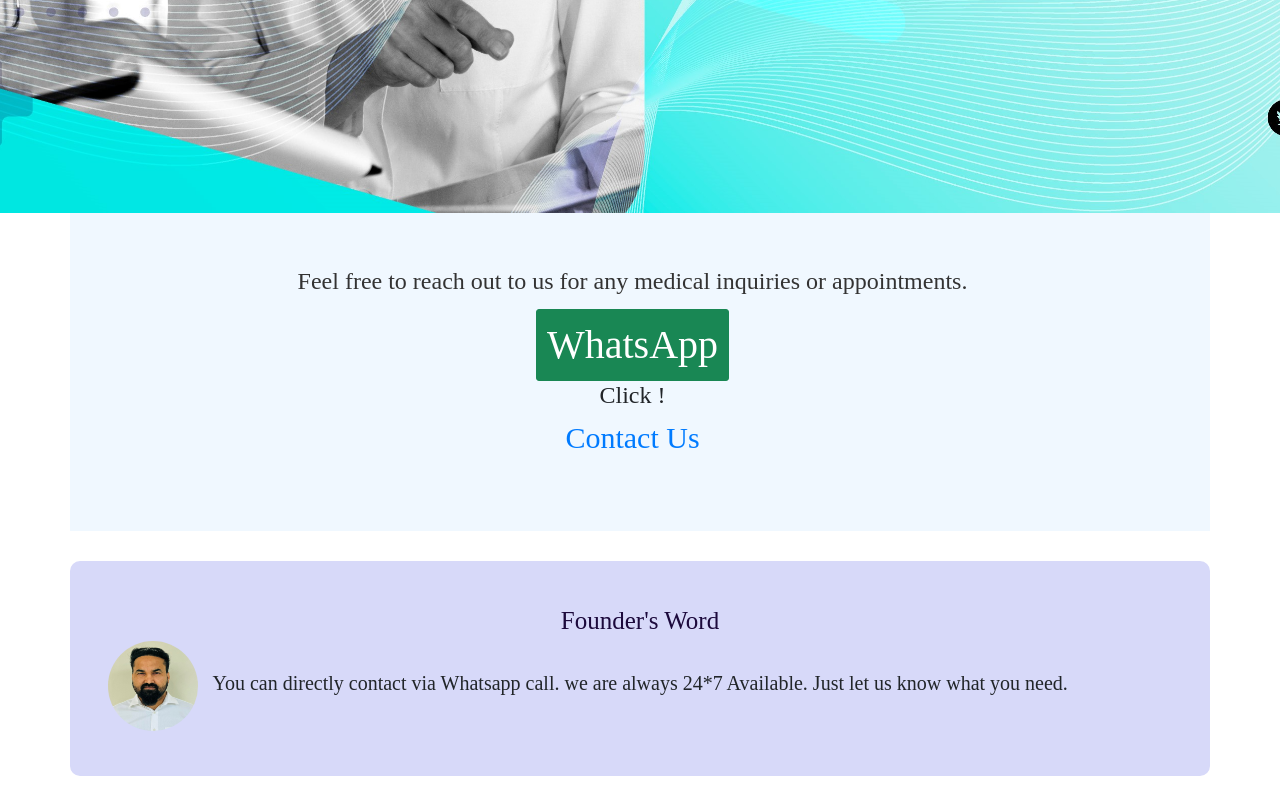
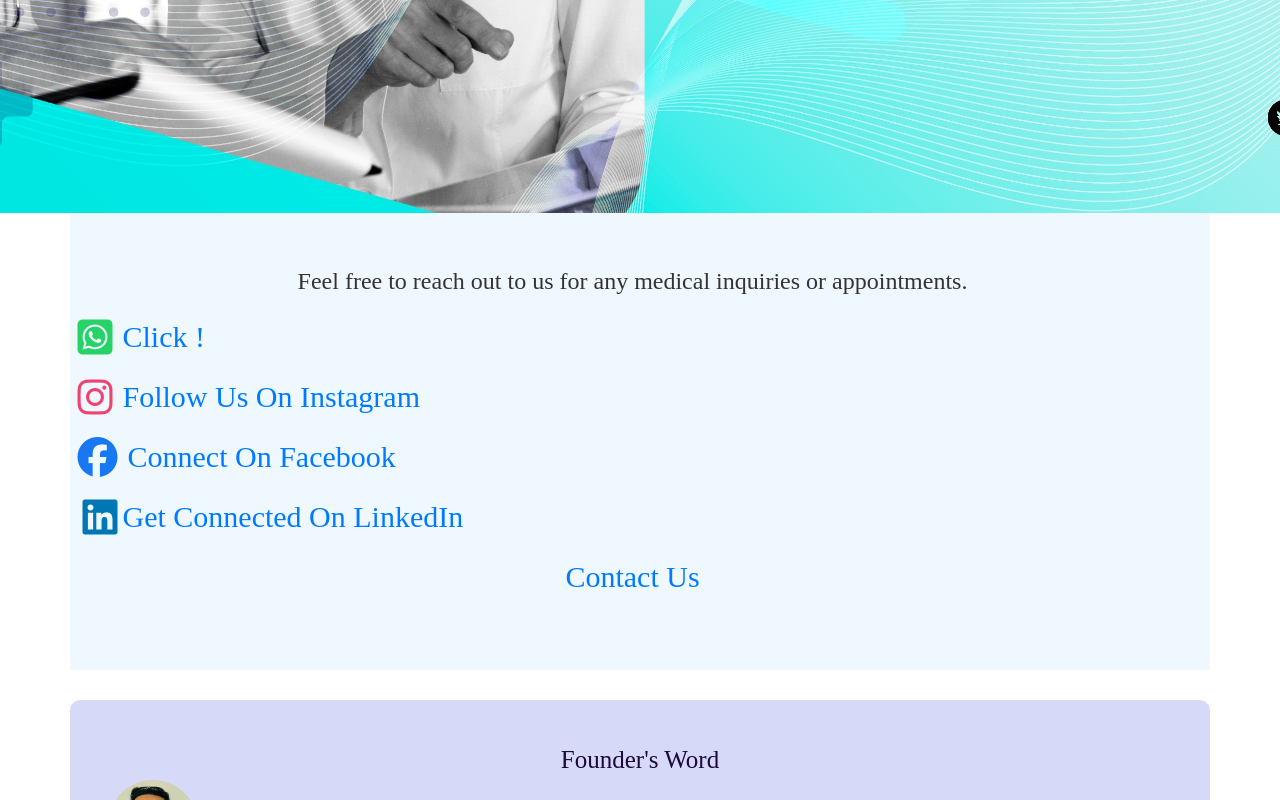
Before and after one commit to theprashant26/Hospital, a plain HTML site: page Contact.html in a window 1280 px wide. Shown: the part 507-1307 px from the top of the page. Drawn offline with nearby package versions, Linux system fonts and the light colour scheme; a web font is replaced by a local one.

Commit message:
Updated as per the client

```diff
--- a/Contact.html
+++ b/Contact.html
@@ -51,10 +51,25 @@
     </section>
     <div class="container medical-contact mb-5">
         <div class="row align-items-center">
-          <div class="col-lg-12">
+          <div class="col-lg-12 align-items-center">
             <p>Feel free to reach out to us for any medical inquiries or appointments.</p>
-            <a href="https://wa.me/8882463212" target="_blank" class="btn btn-lg btn-success whatsapp-btn">WhatsApp</a>
-            <h3 style="font-size: 24px;">Click !</h3>
+            <div class="d-flex">
+            <a href="https://wa.me/8882463212" target="_blank" ><i class="fa-brands fa-square-whatsapp"></i></a>
+            <h2 class="mx-3">Click !</h2>
+            </div>
+            <div class="d-flex">
+                <a href="https://www.instagram.com/mdakhtar29?igsh=YnkzZHdva3ZvZDdi"><i class="fa-brands fa-instagram"></i></a>
+                <h2 class="mx-3">Follow Us On Instagram</h2>
+            </div>
+            <div class="d-flex">
+                <a href="https://www.facebook.com/md.akhtar.31?mibextid=LQQJ4d"><i class="fa-brands fa-facebook"></i></a>
+                <h2 class="mx-3">Connect On Facebook</h2>
+            </div>
+            <div class="d-flex">
+                <a href="https://www.linkedin.com/in/md-akhtar-047987b8?utm_source=share&utm_campaign=share_via&utm_content=profile&utm_medium=ios_app"><i class="fa-brands fa-linkedin mx-2"></i></a>
+                <h2>Get Connected On LinkedIn</h2>
+            </div>
+
             <h2>Contact Us</h2>
           </div>
         </div>
--- a/css/contact.css
+++ b/css/contact.css
@@ -493,3 +493,7 @@ label.logo a {
     font-size: 40px;
     color: #0077b5;
 }
+.fa-square-whatsapp {
+    font-size: 40px;
+    color: #25d366;
+}
```
